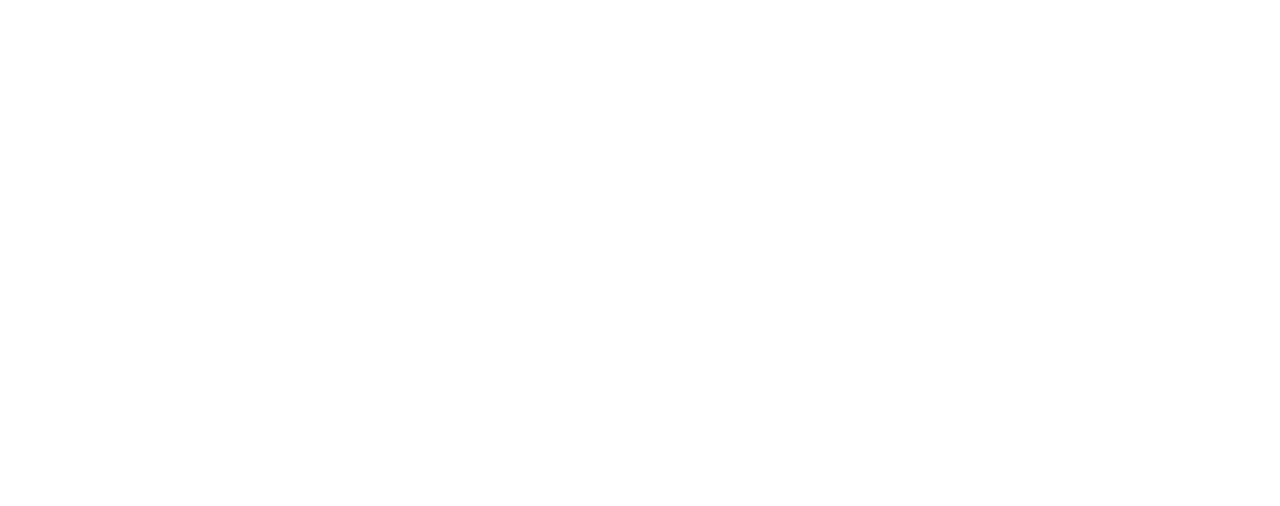
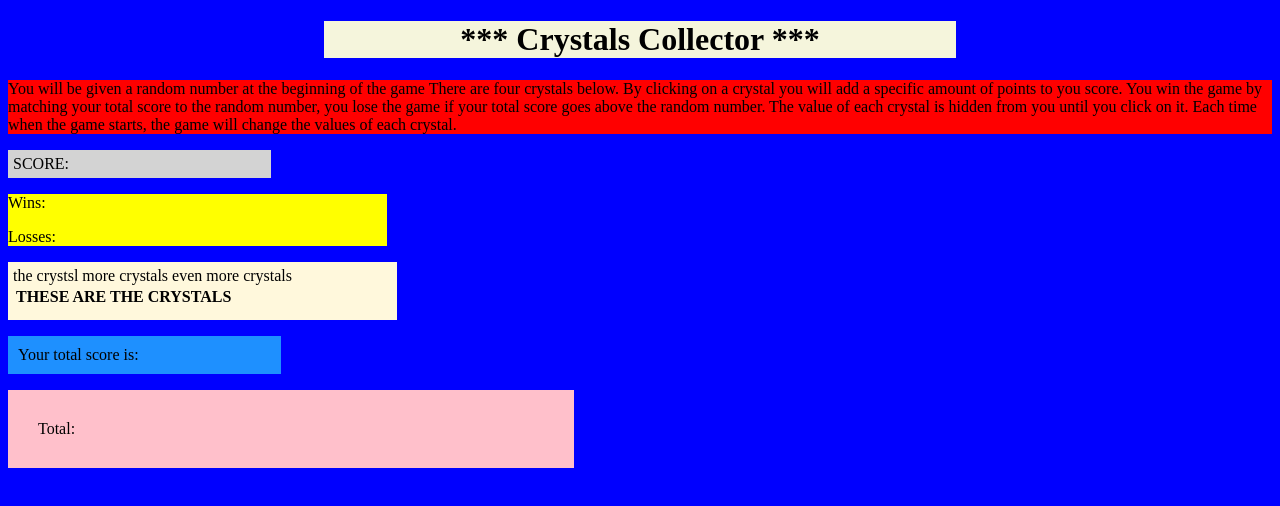
Before and after one commit to tveeder/crystals-game, a plain HTML site: page index.html in a window 1280 px wide. Drawn offline with Linux system fonts and the light colour scheme.

Commit message:
initial commit of first files

```diff
--- /dev/null
+++ b/game.js
@@ -0,0 +1,17 @@
+
+//  with JQuery
+
+
+alert("this is connected to javascript");
+
+// var score = 0;
+// $(document).ready(function () {
+
+//     $("#randomscore").click(increment);
+
+// }); //end.ready
+
+// function increment() {
+//     score += 1
+
+// }; //end increment
--- a/index.html
+++ b/index.html
@@ -5,11 +5,76 @@
     <meta charset="UTF-8">
     <meta name="viewport" content="width=device-width, initial-scale=1.0">
     <meta http-equiv="X-UA-Compatible" content="ie=edge">
-    <title>Document</title>
+    <title>Crystal Collector</title>
+
+    <link rel="stylesheet" href="style.css">
+
+
 </head>
+
+
 
 <body>
 
+    <h1 id="theheader">*** Crystals Collector ***</h1>
+
+    <p class="pclass1">You will be given a random number at the beginning of the game
+
+        There are four crystals below. By clicking on a crystal you will add a specific amount of points to you score.
+
+        You win the game by matching your total score to the random number, you lose the game if your total score goes
+        above the random number.
+
+        The value of each crystal is hidden from you until you click on it.
+
+        Each time when the game starts, the game will change the values of each crystal.
+    </p>
+
+    <p id="randomscore">
+
+        SCORE:
+
+    </p>
+
+
+    <div id="scoreboard">
+
+
+        <p>
+            Wins:
+        </p>
+
+        <p>
+            Losses:
+        </p>
+    </div>
+
+    <div id="tablecontainer">
+
+        <table>
+
+            <th> THESE ARE THE CRYSTALS </th>
+            <tr> the crystsl</tr>
+            <tr> more crystals</tr>
+            <tr> even more crystals </tr>
+
+        </table>
+
+    </div>
+
+    <p id="scoreLabel">
+        Your total score is:
+    </p>
+
+    <p id="totalscore">
+        Total:
+    </p>
+
+
+    <script src="game.js"> </script>
 </body>
 
+
+
+
 </html>
--- /dev/null
+++ b/style.css
@@ -0,0 +1,64 @@
+
+
+#theheader {
+    background-color: beige;
+    color: black;
+    width: 50%;
+
+    text-align: center;
+    margin-left:auto;
+    margin-right:auto;
+}
+
+body {
+
+    background-color: blue
+
+
+}
+
+.pclass1{
+
+    background-color: red
+
+}
+
+#randomscore {
+
+    background-color: lightgray;
+    width: 20%;
+    padding: 5px;
+}
+
+
+#scoreboard {
+
+background-color: yellow;
+
+width: 30%;
+padding: 10px:
+
+}
+
+#tablecontainer{
+
+    background-color: cornsilk;
+    width: 30%;
+    padding: 5px;
+}
+
+#scoreLabel {
+
+    background-color: dodgerblue;
+    width: 20%;
+    /* float: left; */
+    padding: 10px;
+}
+
+#totalscore {
+
+    background-color: pink;
+    width: 40%;
+    padding: 30px;
+    /* float: left; */
+}
```
Also changed, not shown: assets/css/style.css (deleted), assets/javascript/game.js (deleted), 2 other files.
